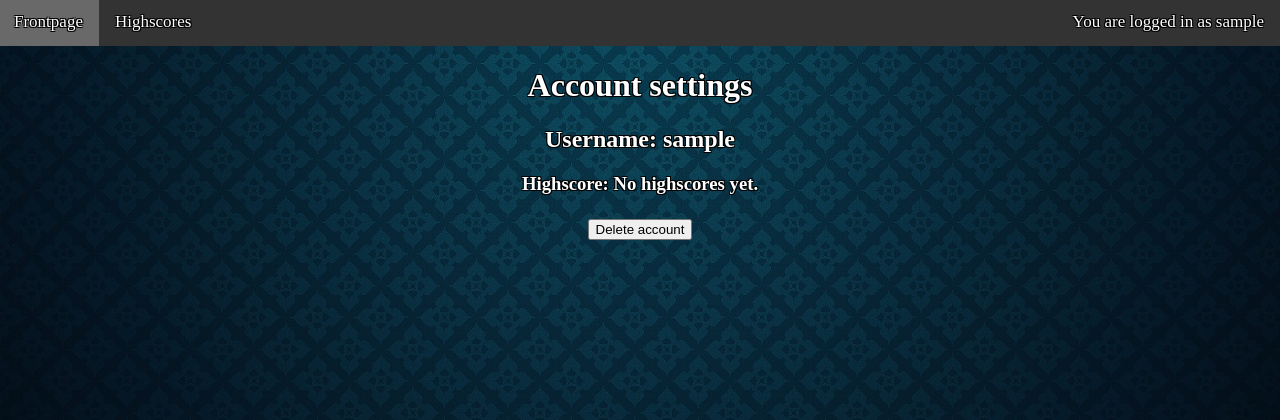
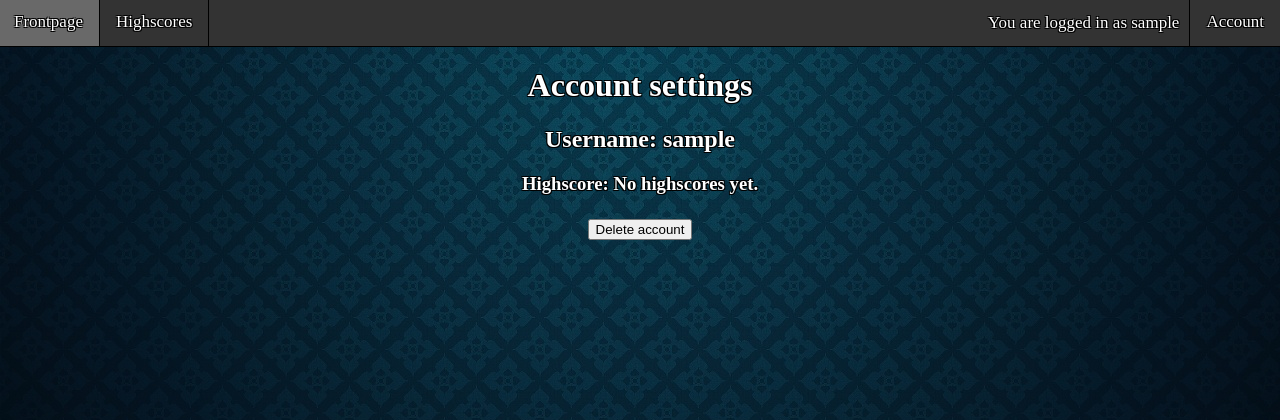
Before and after one commit to Jonihknen/Webprojekti, a PHP site: page /account.php in a window 1280 px wide. Shown: the top 420 px of the page. Run offline with PHP 8.4, Linux system fonts and the light colour scheme; the visitor is signed in with stand-in values (Sample User, id 1); data that the repository does not hold is empty.

Commit message:
muutoksia

```diff
--- a/account.php
+++ b/account.php
@@ -20,13 +20,14 @@ if (empty($_SESSION["username"])) {
             <li class="left"><a href="highscore.php">Highscores</a></li>
 
             <li class="dropdown">
-                <a href="javascript:void(0)" class="dropbtn">You are logged in as <?php echo ($_SESSION['username'])?></a>
+                <a href="javascript:void(0)" class="dropbtn">Account</a>
                 <div class="dropdown-content">
                     <a href="account.php">Account settings</a>
                     <a href="highscore.php?name=<?php echo ($_SESSION['username'])?>">Personal Highscore</a>
                     <a href="prontpage.php?logout='1'" style="color: red;">Logout</a>
                 </div>
             </li>
+            <li class="loginname"><p>You are logged in as <?php echo ($_SESSION['username'])?></p></li>
         </ul>
     </nav>
 </div>
--- a/css/account.css
+++ b/css/account.css
@@ -18,10 +18,8 @@ button {
     margin-top: 5px;
     margin-bottom: 10px;
 }
-p{
-    color: red;
-    font-size: 28px;
-}
+
+
 .normi{
     color: white;
     text-shadow:
@@ -38,11 +36,10 @@ p{
     border: 1px solid black;
     padding-top: 5px;
     padding-left: 2em;
-    padding-right: 1em;
+    padding-right: 2em;
     margin-bottom: 1em;
     margin-top: 1em;
 }
-
 
 .valikko ul {
     margin-top: -10px;
@@ -53,14 +50,23 @@ p{
     padding: 0;
     overflow: hidden;
     background-color: #333;
+    outline: 1px solid black;
 }
-
 
 .valikko .left{
     float: left;
+    border-right: 1px solid black;
 }
 .valikko .dropdown{
     float: right;
+    border-left: 1px solid black;
+}
+.valikko .loginname {
+
+    float: right;
+    margin-top: -2px;
+    margin-bottom: -50px;
+    margin-right: 10px;
 }
 
 .valikko li a, .dropbtn {
@@ -72,8 +78,11 @@ p{
 }
 
 
+
+
 .valikko li a:hover, .dropdown:hover .dropbtn {
     background-color: dimgray;
+
 }
 
 .valikko li.dropdown {
@@ -83,8 +92,10 @@ p{
 .valikko .dropdown-content {
     display: none;
     position: absolute;
+    right: 0;
     background-color: #333;
-    min-width: 199px;
+    min-width: 15%;
+    outline: 1px solid black;
 }
 
 .valikko .dropdown-content a {
@@ -93,6 +104,7 @@ p{
     text-decoration: none;
     display: block;
     text-align: center;
+    border-bottom: 1px solid black;
 }
 
 .valikko .dropdown-content a:hover {background-color: dimgray;}
--- a/highscore.php
+++ b/highscore.php
@@ -22,13 +22,14 @@ if (empty($_SESSION["username"])) {
             <li class="left"><a href="highscore.php">Highscores</a></li>
 
             <li class="dropdown">
-                <a href="javascript:void(0)" class="dropbtn">You are logged in as <?php echo ($_SESSION['username'])?></a>
+                <a href="javascript:void(0)" class="dropbtn">Account</a>
                 <div class="dropdown-content">
                     <a href="account.php">Account settings</a>
                     <a href="highscore.php?name=<?php echo ($_SESSION['username'])?>">Personal Highscore</a>
                     <a href="prontpage.php?logout='1'" style="color: red;">Logout</a>
                 </div>
             </li>
+            <li class="loginname"><p>You are logged in as <?php echo ($_SESSION['username'])?></p></li>
         </ul>
     </nav>
 </div>
--- a/prontpage.php
+++ b/prontpage.php
@@ -22,13 +22,14 @@
             <li class="left"><a href="highscore.php">Highscores</a></li>
 
             <li class="dropdown">
-                <a href="javascript:void(0)" class="dropbtn">You are logged in as <?php echo ($_SESSION['username'])?></a>
+                <a href="javascript:void(0)" class="dropbtn">Account</a>
                 <div class="dropdown-content">
                     <a href="account.php">Account settings</a>
                     <a href="highscore.php?name=<?php echo ($_SESSION['username'])?>">Personal Highscore</a>
                     <a href="prontpage.php?logout='1'" style="color: red;">Logout</a>
                 </div>
             </li>
+            <li class="loginname"><p>You are logged in as <?php echo ($_SESSION['username'])?></p></li>
         </ul>
     </nav>
 </div>
```
Also changed, not shown: css/highscores.css (+16 -4 lines), css/prontpage.css (+18 -2 lines).
